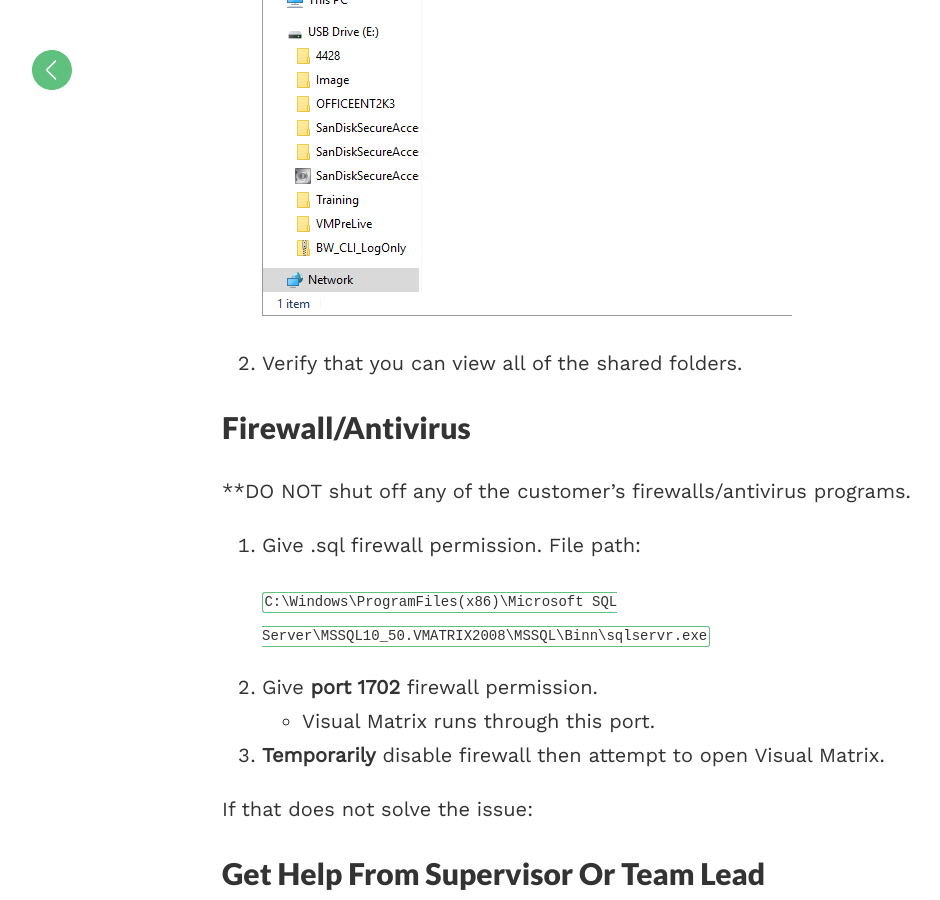
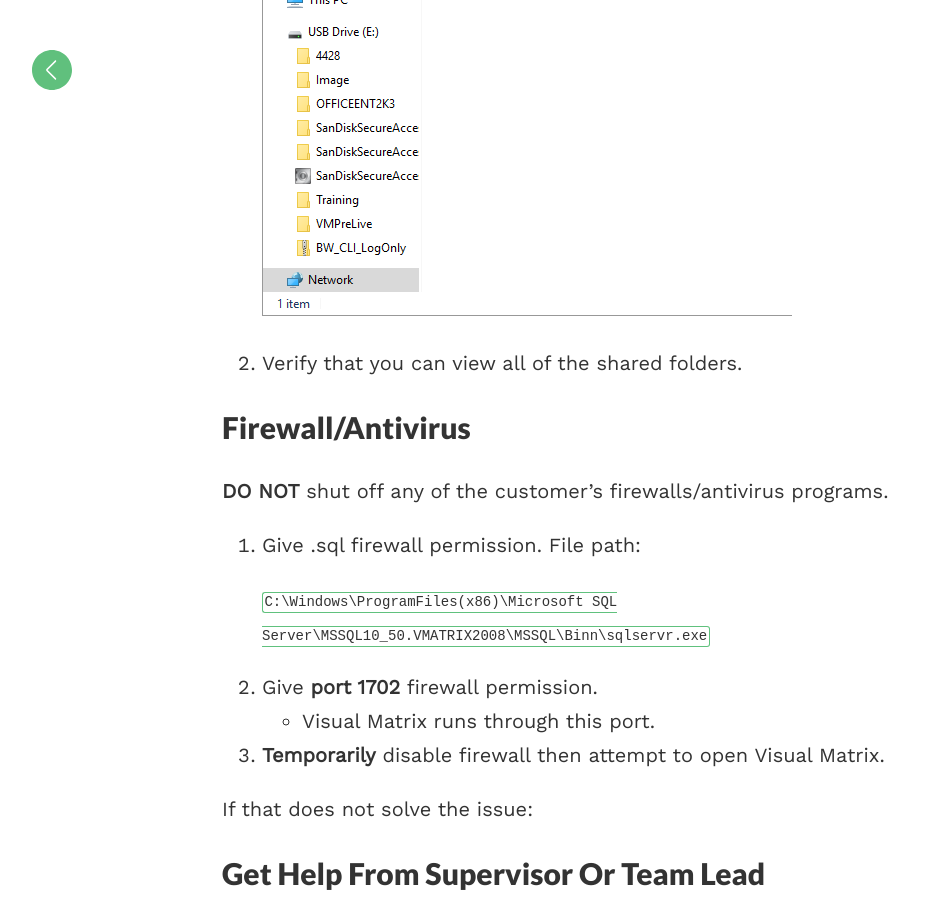
Before and after one commit to blake1ward/portfolio, a Jekyll site: the page built from client-not-opening.md, in a window 1280 px wide and 900 px high, scrolled down 2950 px. Shown: the whole window, without its empty margins (18-958 px from the left). Built offline with Jekyll 4.4.1, drawn with Linux system fonts in a browser that asks for light colours.

```diff
--- a/client-not-opening.md
+++ b/client-not-opening.md
@@ -59,7 +59,7 @@ See if you can browse from client to server:
 
 ## Firewall/Antivirus
 
-**DO NOT shut off any of the customer's firewalls/antivirus programs.
+**DO NOT** shut off any of the customer's firewalls/antivirus programs.
 
 1. Give .sql firewall permission. File path:
 
```
